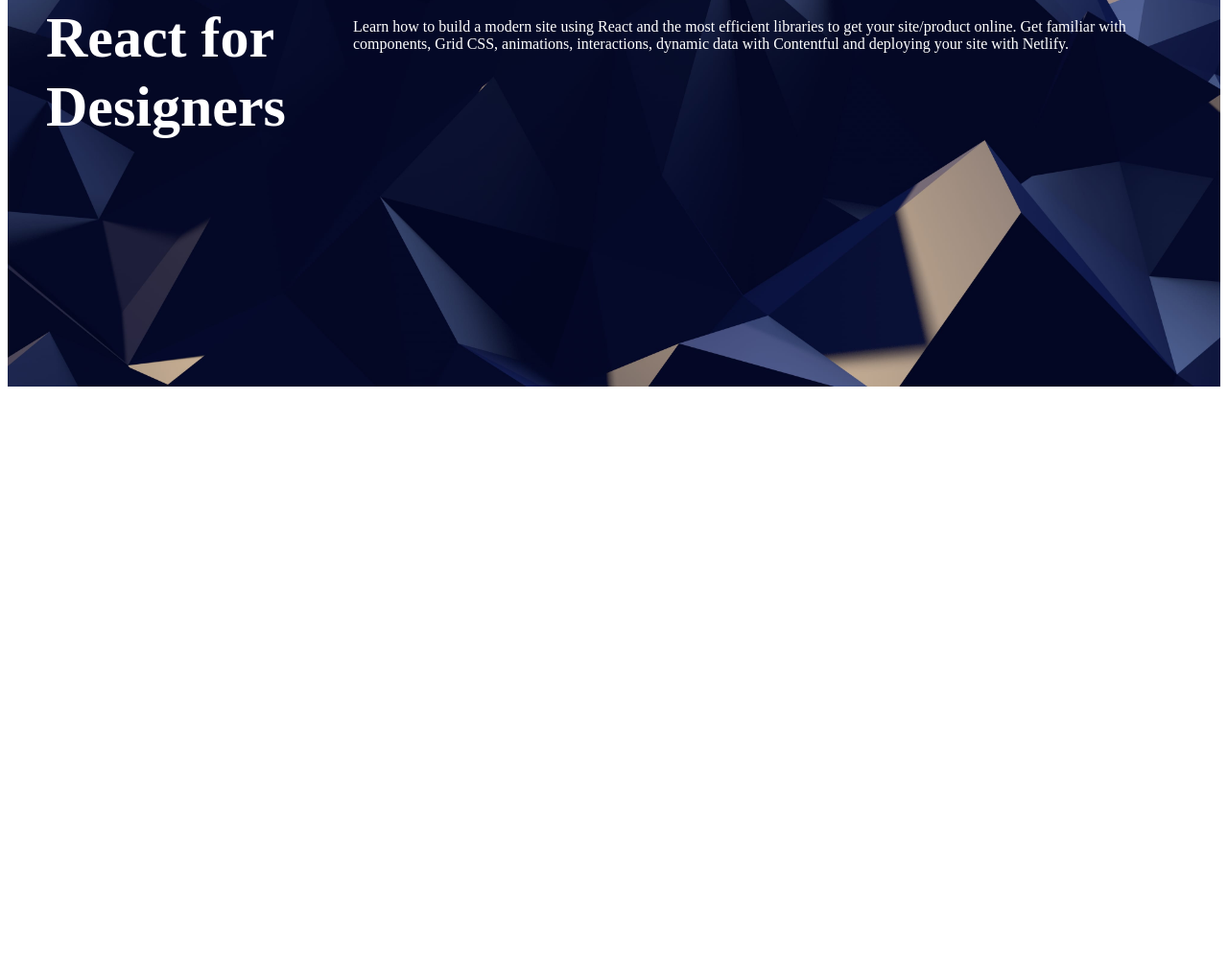
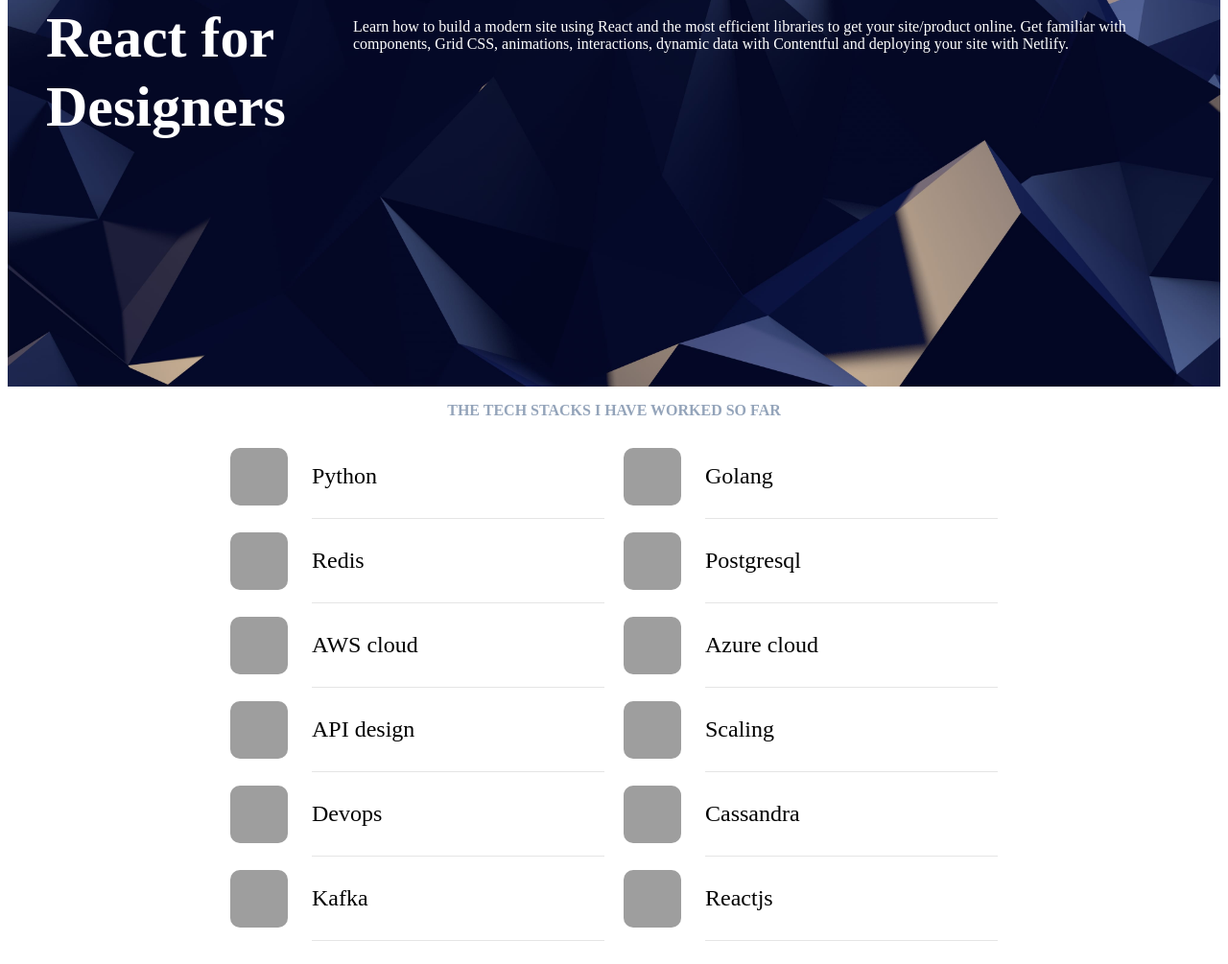
Before and after one commit to DudeWhoCode/backend.army, a Gatsby site: page / in a window 1280 px wide. Shown: the part 1715-2720 px from the top of the page at 96% size. Before the commit the page ends 2127 px from the top, so only its background shows below. Built offline with nearby package versions, Linux system fonts and the light colour scheme; Gatsby itself is replaced by a stand-in of ours; grey boxes are pictures that could not be loaded.

Commit message:
Use the cell component and add more styles

```diff
--- a/src/pages/index.js
+++ b/src/pages/index.js
@@ -3,7 +3,29 @@
 import Card from '../components/Card'
 import Section from '../components/Section'
 import Wave from '../components/Wave';
+import staticdata from '../../staticdata.json'
+import Cell from '../components/Cell';
+import styled from 'styled-components'
 
+const SectionCaption = styled.p`
+  font-weight: 600;
+  font-size: 18;
+  text-transform: uppercase;
+  color: #94A4BA;
+  text-align: center;
+`
+const SectionCellGroup = styled.p`
+  max-width: 800px;
+  margin: 0 auto 100px;
+  display: grid;
+  grid-template-columns: repeat(2, 1fr);
+  grid-column-gap: 20px;
+  padding: 0 20px;
+
+  @media (max-width: 800px) {
+    grid-template-columns: repeat(1, 1fr);
+  }
+`
 
 const IndexPage = () => (
   <div>
@@ -50,6 +72,16 @@
   efficient libraries to get your site/product online.
   Get familiar with components, Grid CSS, animations, interactions, dynamic data with
   Contentful and deploying your site with Netlify." />
+  <SectionCaption>
+    The tech stacks I have worked so far
+  </SectionCaption>
+  <SectionCellGroup>
+    {staticdata.cells.map(cell => (
+      <Cell
+        title={cell.title}
+        image={cell.image} />
+    ))}
+  </SectionCellGroup>
   </div>
 )
 
```
